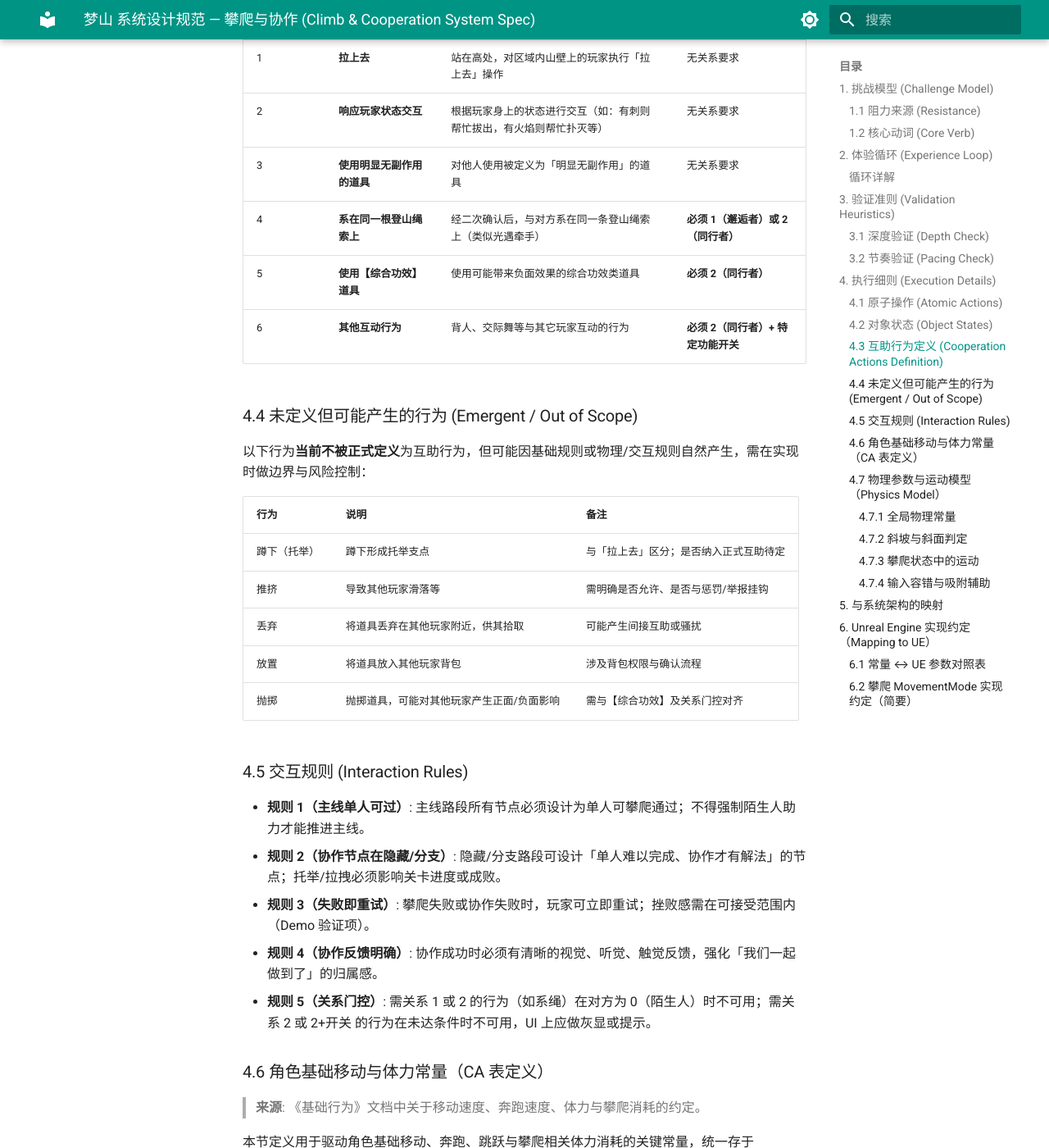
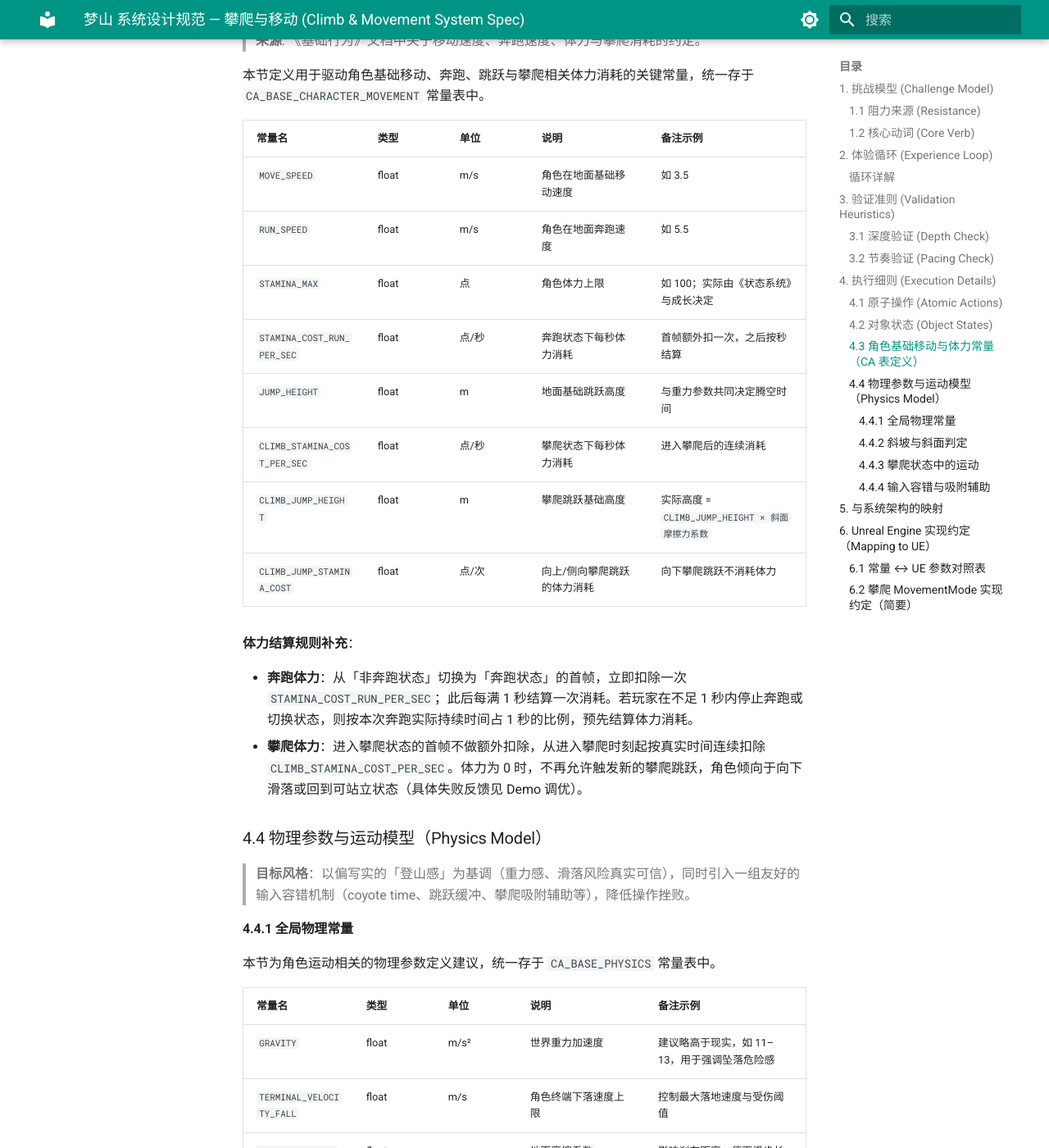
Before and after one commit to zanezhuzhi/DreamMountain, an MkDocs documentation site: the page built from 项目/代号梦山/03_系统设计/攀爬与移动.md, in a window 1280 px wide and 1400 px high, scrolled down 3244 px. Shown: the whole window at 82% size. Built offline with MkDocs 1.6.1 and Material for MkDocs 9.7.7, drawn with Linux system fonts in a browser that asks for light colours; some of the changed text lies outside the part shown.

```diff
--- a/项目/代号梦山/03_系统设计/攀爬与协作.md
+++ b/项目/代号梦山/03_系统设计/攀爬与移动.md
@@ -1,7 +1,8 @@
-# 梦山 系统设计规范 — 攀爬与协作 (Climb & Cooperation System Spec)
+# 梦山 系统设计规范 — 攀爬与移动 (Climb & Movement System Spec)
 
 > **核心体验锚点 (Core Aesthetics)**: 在旅途中，因一次真实的互助而与陌生人建立信任，共同克服障碍登顶的归属感。
 > **设计支柱引用**: [互助即玩法](../00_项目核心/02_Pillars_设计支柱.md)
+> **关联文档**: [协作与救援](协作与救援.md)（托举、拉拽、互助行为与关系门控）、[状态系统](状态系统.md)（体力消耗与 Action_Bar）
 > **更新日期**: 2026-02-07
 
 ---
@@ -55,7 +56,7 @@
 
 ### 4.1 原子操作 (Atomic Actions)
 
-> **说明**：本小节在原有攀爬与协作操作的基础上，补充了「基础移动 / 奔跑 / 跳跃 / 攀爬跳跃 / 自动站立 / 翻越」等与体力相关的操作定义，来源于《基础行为》文档。
+> **说明**：本小节定义基础移动、攀爬及与攀爬直接相关的操作；托举、拉拽、拉上去等协作动作见《协作与救援》。
 
 | 操作名称 | 触发方式 | 前置条件 | 结果 |
 | :--- | :--- | :--- | :--- |
@@ -69,46 +70,14 @@
 | 抓取支点 | 按键/触控 | 在支点范围内 | 角色吸附支点，可进行位移 |
 | 释放支点 | 松开 | 已抓取支点 | 脱离支点，可能下落 |
 | 借力跳跃 | 按键 | 在借力支点/搭档附近 | 获得额外冲量，到达更高支点 |
-| 托举 | 按键+朝向 | 搭档在托举范围内、搭档处于可托举状态 | 搭档获得上升力，协作成功 |
-| 拉拽 | 按键+朝向 | 搭档在拉拽范围内、搭档处于可拉拽状态 | 搭档被拉至拉拽者位置，协作成功 |
+| 托举 | 按键+朝向 | 搭档在托举范围内、搭档处于可托举状态 | 搭档获得上升力，协作成功；详见《协作与救援》 |
+| 拉拽 | 按键+朝向 | 搭档在拉拽范围内、搭档处于可拉拽状态 | 搭档被拉至拉拽者位置，协作成功；详见《协作与救援》 |
 
 ### 4.2 对象状态 (Object States)
 *   **角色**: 站立/移动/奔跑 → [跳跃] → 自由下落 → [抓取支点 / 进入可攀爬斜面] → 攀爬中 → [攀爬跳跃 / 释放] → 自由下落 / 到达新支点 / 翻越至上方可站立区域 / 自动站立回到地面
-*   **协作节点**: 未触发 → [双方进入区域+输入] → 协作成功 / 协作失败（超时/错位）
+*   **协作节点**: 未触发 → [双方进入区域+输入] → 协作成功 / 协作失败（超时/错位）；详见《协作与救援》。
 
-### 4.3 互助行为定义 (Cooperation Actions Definition)
-
-游戏中核心互助行为及**关系门控**如下。关系状态参见 [关系系统](系统设计规范_关系系统.md)（0 陌生人 / 1 邂逅者 / 2 同行者）。
-
-| 序号 | 互助行为 | 说明 | 关系要求 |
-| :--- | :--- | :--- | :--- |
-| 1 | **拉上去** | 站在高处，对区域内山壁上的玩家执行「拉上去」操作 | 无关系要求 |
-| 2 | **响应玩家状态交互** | 根据玩家身上的状态进行交互（如：有刺则帮忙拔出，有火焰则帮忙扑灭等） | 无关系要求 |
-| 3 | **使用明显无副作用的道具** | 对他人使用被定义为「明显无副作用」的道具 | 无关系要求 |
-| 4 | **系在同一根登山绳索上** | 经二次确认后，与对方系在同一条登山绳索上（类似光遇牵手） | **必须 1（邂逅者）或 2（同行者）** |
-| 5 | **使用【综合功效】道具** | 使用可能带来负面效果的综合功效类道具 | **必须 2（同行者）** |
-| 6 | **其他互动行为** | 背人、交际舞等与其它玩家互动的行为 | **必须 2（同行者）+ 特定功能开关** |
-
-### 4.4 未定义但可能产生的行为 (Emergent / Out of Scope)
-
-以下行为**当前不被正式定义**为互助行为，但可能因基础规则或物理/交互规则自然产生，需在实现时做边界与风险控制：
-
-| 行为 | 说明 | 备注 |
-| :--- | :--- | :--- |
-| 蹲下（托举） | 蹲下形成托举支点 | 与「拉上去」区分；是否纳入正式互助待定 |
-| 推挤 | 导致其他玩家滑落等 | 需明确是否允许、是否与惩罚/举报挂钩 |
-| 丢弃 | 将道具丢弃在其他玩家附近，供其拾取 | 可能产生间接互助或骚扰 |
-| 放置 | 将道具放入其他玩家背包 | 涉及背包权限与确认流程 |
-| 抛掷 | 抛掷道具，可能对其他玩家产生正面/负面影响 | 需与【综合功效】及关系门控对齐 |
-
-### 4.5 交互规则 (Interaction Rules)
-*   **规则 1（主线单人可过）**: 主线路段所有节点必须设计为单人可攀爬通过；不得强制陌生人助力才能推进主线。
-*   **规则 2（协作节点在隐藏/分支）**: 隐藏/分支路段可设计「单人难以完成、协作才有解法」的节点；托举/拉拽必须影响关卡进度或成败。
-*   **规则 3（失败即重试）**: 攀爬失败或协作失败时，玩家可立即重试；挫败感需在可接受范围内（Demo 验证项）。
-*   **规则 4（协作反馈明确）**: 协作成功时必须有清晰的视觉、听觉、触觉反馈，强化「我们一起做到了」的归属感。
-*   **规则 5（关系门控）**: 需关系 1 或 2 的行为（如系绳）在对方为 0（陌生人）时不可用；需关系 2 或 2+开关 的行为在未达条件时不可用，UI 上应做灰显或提示。
-
-### 4.6 角色基础移动与体力常量（CA 表定义）
+### 4.3 角色基础移动与体力常量（CA 表定义）
 
 > **来源**: 《基础行为》文档中关于移动速度、奔跑速度、体力与攀爬消耗的约定。
 
@@ -118,7 +87,7 @@
 | :--- | :--- | :--- | :--- | :--- |
 | `MOVE_SPEED` | float | m/s | 角色在地面基础移动速度 | 如 3.5 |
 | `RUN_SPEED` | float | m/s | 角色在地面奔跑速度 | 如 5.5 |
-| `STAMINA_MAX` | float | 点 | 角色体力上限 | 如 100 |
+| `STAMINA_MAX` | float | 点 | 角色体力上限 | 如 100；实际由《状态系统》与成长决定 |
 | `STAMINA_COST_RUN_PER_SEC` | float | 点/秒 | 奔跑状态下每秒体力消耗 | 首帧额外扣一次，之后按秒结算 |
 | `JUMP_HEIGHT` | float | m | 地面基础跳跃高度 | 与重力参数共同决定腾空时间 |
 | `CLIMB_STAMINA_COST_PER_SEC` | float | 点/秒 | 攀爬状态下每秒体力消耗 | 进入攀爬后的连续消耗 |
@@ -130,11 +99,11 @@
 *   **奔跑体力**：从「非奔跑状态」切换为「奔跑状态」的首帧，立即扣除一次 `STAMINA_COST_RUN_PER_SEC`；此后每满 1 秒结算一次消耗。若玩家在不足 1 秒内停止奔跑或切换状态，则按本次奔跑实际持续时间占 1 秒的比例，预先结算体力消耗。
 *   **攀爬体力**：进入攀爬状态的首帧不做额外扣除，从进入攀爬时刻起按真实时间连续扣除 `CLIMB_STAMINA_COST_PER_SEC`。体力为 0 时，不再允许触发新的攀爬跳跃，角色倾向于向下滑落或回到可站立状态（具体失败反馈见 Demo 调优）。
 
-### 4.7 物理参数与运动模型（Physics Model）
+### 4.4 物理参数与运动模型（Physics Model）
 
 > **目标风格**：以偏写实的「登山感」为基调（重力感、滑落风险真实可信），同时引入一组友好的输入容错机制（coyote time、跳跃缓冲、攀爬吸附辅助等），降低操作挫败。
 
-#### 4.7.1 全局物理常量
+#### 4.4.1 全局物理常量
 
 本节为角色运动相关的物理参数定义建议，统一存于 `CA_BASE_PHYSICS` 常量表中。
 
@@ -153,9 +122,9 @@
 **实现建议**：
 
 *   **速度整形**：地面水平速度不应瞬间从 0 切到 `MOVE_SPEED`/`RUN_SPEED`，而是通过 `ACCEL_GROUND` 逐帧逼近；同理减速通过 `DECEL_GROUND` 和 `GROUND_FRICTION` 渐停，形成轻微「滑步感」，体现写实登山的重量感。
-*   **终端速度与坠落后果**：当垂直速度趋近 `TERMINAL_VELOCITY_FALL` 后不再继续加速，下落落地时可与受伤或 Knockdown 逻辑挂钩（是否启用受伤机制由其它系统规范决定，本处仅定义速度上限）。
+*   **终端速度与坠落后果**：当垂直速度趋近 `TERMINAL_VELOCITY_FALL` 后不再继续加速，下落落地时可与受伤或 Knockdown 逻辑挂钩（是否启用受伤机制由《状态系统》等规范决定，本处仅定义速度上限）。
 
-#### 4.7.2 斜坡与斜面判定
+#### 4.4.2 斜坡与斜面判定
 
 为统一「可行走地面」「滑落斜坡」「可攀爬斜面」的逻辑，采用法线夹角进行划分：
 
@@ -164,42 +133,26 @@
     * \( SLOPE_MAX_WALK_ANGLE < \theta < SLOPE_MIN_CLIMB_ANGLE \)：判定为**危险斜坡**，可行走但存在明显滑落趋势；`SLOPE_SLIDE_FRICTION` 决定滑落速度。
     * \( \theta \ge SLOPE_MIN_CLIMB_ANGLE \)：判定为**可攀爬斜面**，可触发「攀爬」或「攀爬跳跃」。
 
-> **与 4.1 对齐**：
-> * 当角色位于「可攀爬斜面」上并满足 4.1 中的前置条件时，允许通过「点击鼠标左键 / 虚拟攀爬按钮」进入攀爬状态。
-> * 当角色在「危险斜坡」上未进入攀爬状态，仅以行走逻辑尝试前进时，应产生向下滑落趋势，推动玩家做出「攀爬」或「绕路」决策。
+> **与 4.1 对齐**：当角色位于「可攀爬斜面」上并满足 4.1 中的前置条件时，允许通过「点击鼠标左键 / 虚拟攀爬按钮」进入攀爬状态。当角色在「危险斜坡」上未进入攀爬状态，仅以行走逻辑尝试前进时，应产生向下滑落趋势，推动玩家做出「攀爬」或「绕路」决策。
 
-#### 4.7.3 攀爬状态中的运动
+#### 4.4.3 攀爬状态中的运动
 
 在攀爬状态下，角色沿斜面切线/法线方向运动，受摩擦力和体力双重约束：
 
 *   **沿斜面移动速度**：可定义 `CLIMB_MOVE_SPEED`（另行加入 CA 表）作为基准速度，受斜面角度和 `SLOPE_SLIDE_FRICTION` 调整。角度越大、摩擦越小，越难向上攀登。
 *   **向上攀爬的失败反馈**：当体力不足或角度/摩擦组合导致有效上攀速度低于某阈值时，可触发「原地打滑」或缓慢下滑；具体表现由 Demo 调优。
-*   **攀爬跳跃轨迹**：
-    * 向上/侧向时，以 `CLIMB_JUMP_HEIGHT` 为基础高度，再乘 `斜面摩擦力系数` 与「起跳方向与法线夹角」的函数，保证「顺着墙往上蹬比侧跃更高」。
-    * 向下时不受体力约束，以较小抛物线脱离斜面，强化“撤退安全”的策略选项。
+*   **攀爬跳跃轨迹**：向上/侧向时，以 `CLIMB_JUMP_HEIGHT` 为基础高度，再乘 `斜面摩擦力系数` 与「起跳方向与法线夹角」的函数，保证「顺着墙往上蹬比侧跃更高」。向下时不受体力约束，以较小抛物线脱离斜面，强化“撤退安全”的策略选项。
 
-#### 4.7.4 输入容错与吸附辅助
+#### 4.4.4 输入容错与吸附辅助
 
 在写实基调之上，引入以下「友好机制」减少挫败：
 
-*   **Coyote Time（悬空缓冲）**：
-    * 当角色刚刚离开可站立边缘进入下落状态的极短时间窗口内（如 0.1–0.2 秒），若玩家按下跳跃键，仍视为在地面起跳，使用 `JUMP_HEIGHT` 计算轨迹。
-    * 该时间窗口可用 `JUMP_COYOTE_TIME` 常量定义。
-*   **Jump Buffer（提前按键缓冲）**：
-    * 当角色还在空中接近地面时，如玩家在 \( t \) 秒内（如 0.1–0.2 秒）提前按下跳跃键，则在角色满足「落地」条件的下一帧自动触发一次跳跃。
-    * 可用 `JUMP_BUFFER_TIME` 常量定义。
-*   **攀爬吸附辅助**：
-    * 当角色在空中接近「可攀爬斜面」且满足：
-        * 距离斜面小于某阈值（`CLIMB_AUTO_SNAP_DISTANCE`），且
-        * 朝向与斜面法线夹角在容差范围内（`CLIMB_AUTO_SNAP_ANGLE`），且
-        * 玩家在这段时间内有主动输入「攀爬」操作
-      则自动将角色位置与姿态「对齐」到斜面上，并进入攀爬状态，避免因几厘米的判定误差导致错失攀爬机会。
-*   **边缘吸附与翻越判定容差**：
-    * 对 4.1 中的「自动站立」「翻越动作」，在垂直方向上引入小范围容差（如 ±10–20 cm），使用 `AUTO_STAND_HEIGHT_TOLERANCE`、`VAULT_HEIGHT_TOLERANCE` 常量控制，防止因模型/地形微小误差导致体验不一致。
+*   **Coyote Time（悬空缓冲）**：当角色刚刚离开可站立边缘进入下落状态的极短时间窗口内（如 0.1–0.2 秒），若玩家按下跳跃键，仍视为在地面起跳，使用 `JUMP_HEIGHT` 计算轨迹。该时间窗口可用 `JUMP_COYOTE_TIME` 常量定义。
+*   **Jump Buffer（提前按键缓冲）**：当角色还在空中接近地面时，如玩家在 \( t \) 秒内（如 0.1–0.2 秒）提前按下跳跃键，则在角色满足「落地」条件的下一帧自动触发一次跳跃。可用 `JUMP_BUFFER_TIME` 常量定义。
+*   **攀爬吸附辅助**：当角色在空中接近「可攀爬斜面」且满足：距离斜面小于某阈值（`CLIMB_AUTO_SNAP_DISTANCE`），且朝向与斜面法线夹角在容差范围内（`CLIMB_AUTO_SNAP_ANGLE`），且玩家在这段时间内有主动输入「攀爬」操作，则自动将角色位置与姿态「对齐」到斜面上，并进入攀爬状态，避免因几厘米的判定误差导致错失攀爬机会。
+*   **边缘吸附与翻越判定容差**：对 4.1 中的「自动站立」「翻越动作」，在垂直方向上引入小范围容差（如 ±10–20 cm），使用 `AUTO_STAND_HEIGHT_TOLERANCE`、`VAULT_HEIGHT_TOLERANCE` 常量控制，防止因模型/地形微小误差导致体验不一致。
 
-> **体验原则**：
-> * 写实部分主要通过「重力感、滑落风险、加减速与摩擦」体现。
-> * 友好部分主要通过「输入缓冲、吸附与容差」隐藏判定苛刻性，让玩家感受到的是“自己预判得不错”，而不是“被系统坑了半个身位”。
+> **体验原则**：写实部分主要通过「重力感、滑落风险、加减速与摩擦」体现。友好部分主要通过「输入缓冲、吸附与容差」隐藏判定苛刻性，让玩家感受到的是“自己预判得不错”，而不是“被系统坑了半个身位”。
 
 ---
 
@@ -207,10 +160,10 @@
 
 | 系统 | 本规范覆盖 |
 | :--- | :--- |
-| [SYS_CLIMB] 攀爬系统 | 抓取、释放、借力、支点判定、攀爬与攀爬跳跃体力消耗 |
-| [SYS_COOP] 协作系统 | 托举、拉拽、拉上去、协作节点、**互助行为列表与关系门控**、关系进度 |
-| [SYS_RELATION] 关系系统 | 关系状态 0/1/2 作为互助行为的前置条件（见 4.3） |
-| [SYS_ROUTE] 路线/关卡 | 主线/分支划分、协作节点配置 |
+| [SYS_CLIMB] 攀爬与移动 | 抓取、释放、借力、支点判定、攀爬与攀爬跳跃体力消耗、物理与运动模型 |
+| [SYS_COOP] 协作与救援 | 托举、拉拽、拉上去、协作节点、互助行为与关系门控；见《协作与救援》 |
+| [SYS_STATE] 状态系统 | 体力消耗与 Action_Bar 对接；见《状态系统》 |
+| [SYS_ROUTE] 路线/关卡 | 主线/分支划分、协作节点配置；见《环境与关卡》 |
 
 ---
 
@@ -250,12 +203,8 @@
 ### 6.2 攀爬 MovementMode 实现约定（简要）
 
 *   **自定义 MovementMode**：在 `CharacterMovementComponent` 中新增 `MOVE_Custom` 子类型 `MOVE_Climb`，并在 `PhysCustom` 中实现具体攀爬行为。
-*   **状态切换**：
-    * `Walking` / `Falling` → `MOVE_Climb`：满足「可攀爬斜面 + 距离阈值 + 玩家攀爬输入」条件时触发。
-    * `MOVE_Climb` → `Falling` / `Walking`：体力耗尽、松手、攀爬跳跃或达到「自动站立/翻越」条件时退出。
-*   **输入映射**：
-    * 在 `MOVE_Climb` 下，W/S/A/D 重新映射为「沿斜面上下/左右位移」，空格触发「攀爬跳跃」，具体规则见 4.1 与 4.7.3。
-*   **体力与失败反馈**：
-    * 所有与体力相关的行为结算（奔跑、攀爬、攀爬跳跃）以本规范的 CA 表为准，UE 仅作为数值载体与物理解算器；当 `CurrentStamina <= 0` 时，强制阻止新的高消耗动作，并通过 MovementMode 切换与动画表现「滑落 / 撤退」。
+*   **状态切换**：`Walking` / `Falling` → `MOVE_Climb`：满足「可攀爬斜面 + 距离阈值 + 玩家攀爬输入」条件时触发。`MOVE_Climb` → `Falling` / `Walking`：体力耗尽、松手、攀爬跳跃或达到「自动站立/翻越」条件时退出。
+*   **输入映射**：在 `MOVE_Climb` 下，W/S/A/D 重新映射为「沿斜面上下/左右位移」，空格触发「攀爬跳跃」，具体规则见 4.1 与 4.4.3。
+*   **体力与失败反馈**：所有与体力相关的行为结算（奔跑、攀爬、攀爬跳跃）以本规范的 CA 表为准，UE 仅作为数值载体与物理解算器；当 `CurrentStamina <= 0` 时，强制阻止新的高消耗动作，并通过 MovementMode 切换与动画表现「滑落 / 撤退」。
 
 > **实现说明**：如 UE 内置字段与本规范存在冲突，以本规范为准；程序可在不修改引擎源码的前提下，通过组合 `CharacterMovementComponent`、自定义 MovementMode、Trace 检测与体力系统实现全部预期行为。
```
Also changed, not shown: other parts of 项目/代号梦山/03_系统设计/攀爬与移动.md (+3 -3 lines), 项目/代号梦山/03_系统设计/PEAK还原与冲突说明.md (added, +40 -0 lines), 项目/代号梦山/03_系统设计/协作与救援.md (added, +115 -0 lines), 项目/代号梦山/03_系统设计/环境与关卡.md (added, +32 -0 lines), 项目/代号梦山/03_系统设计/绳索与攀登工具.md (added, +30 -0 lines), 项目/代号梦山/03_系统设计/进度与复活点.md (added, +34 -0 lines).
